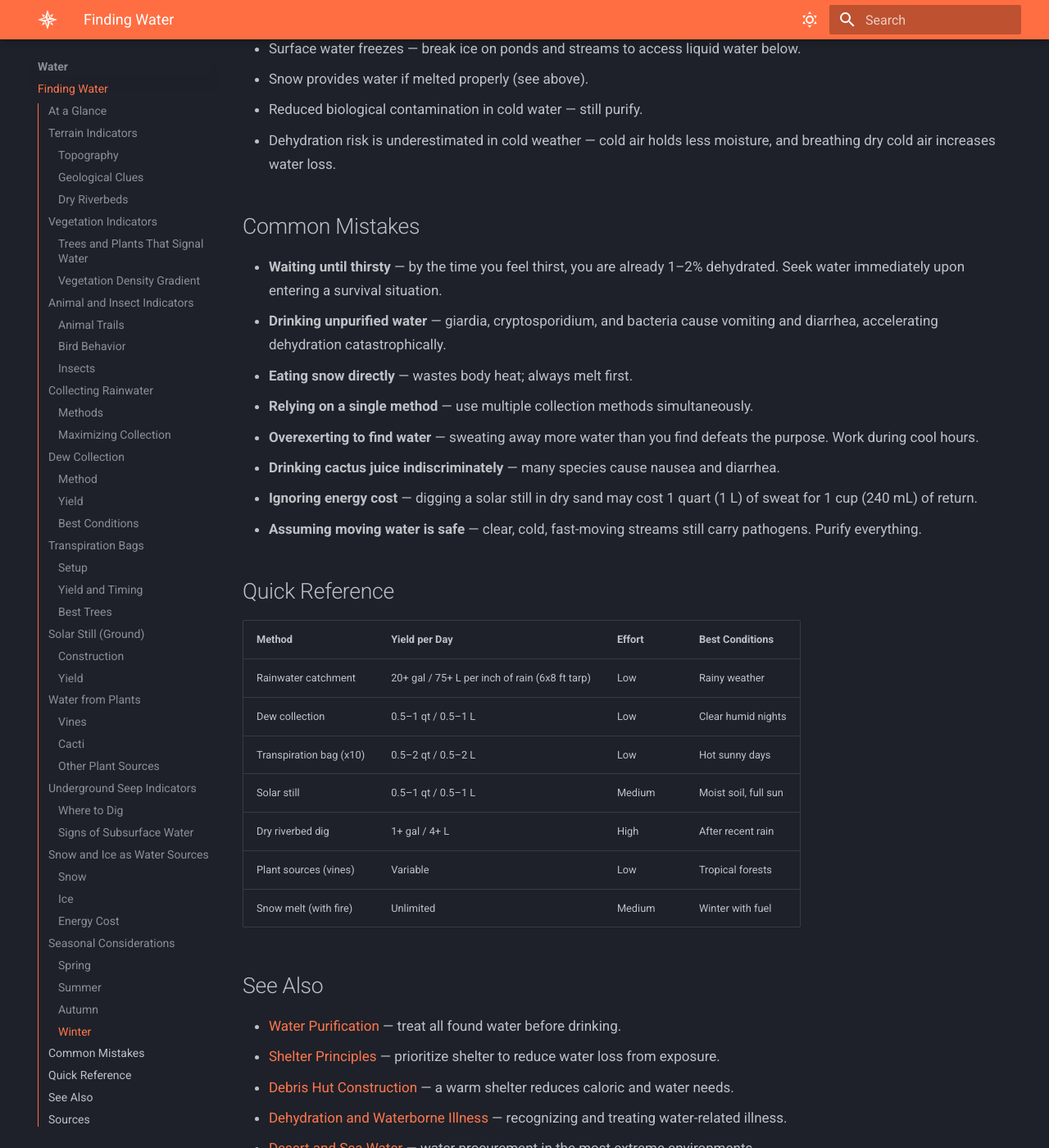
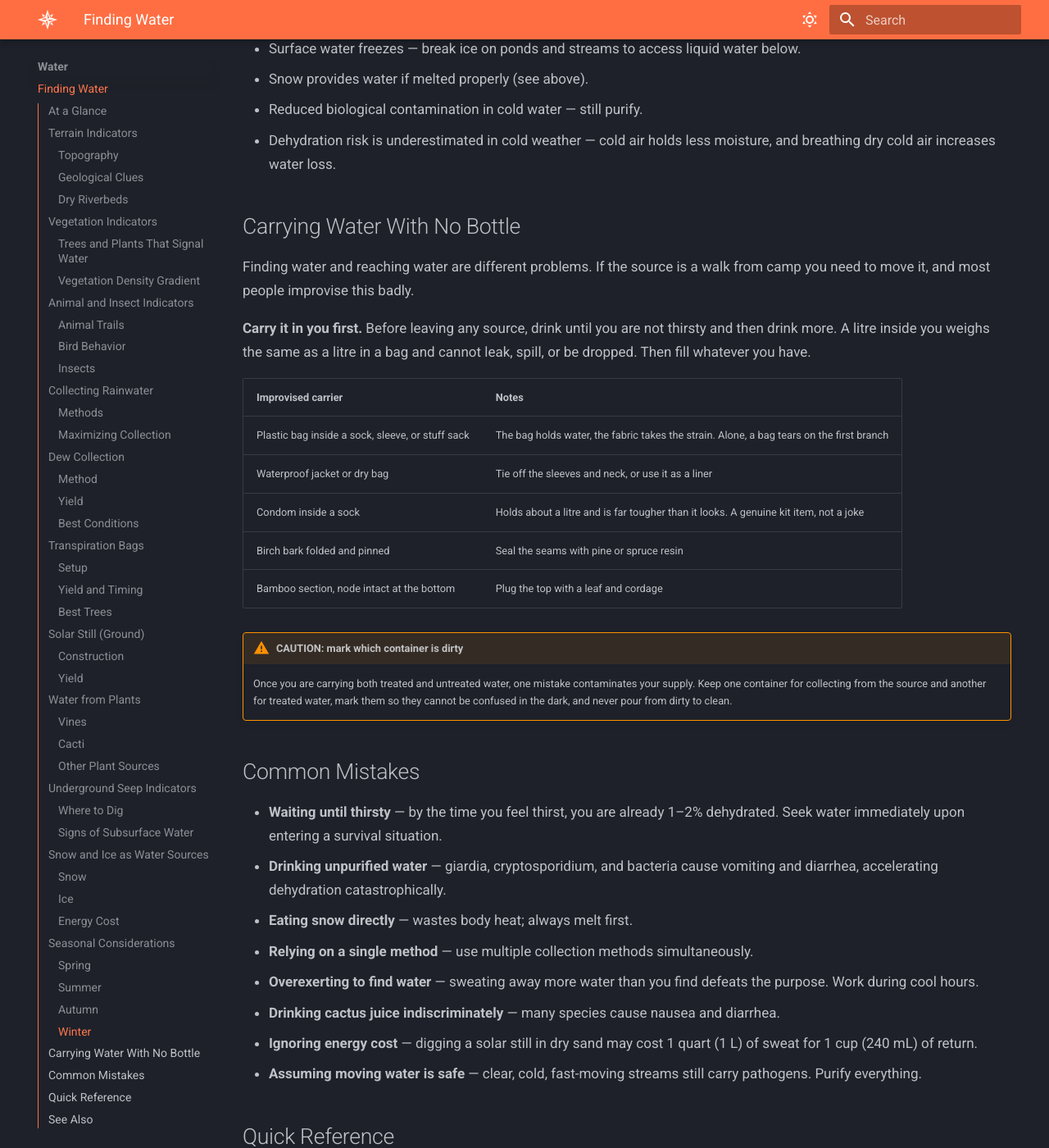
Before and after one commit to mmayden/WilderThings, an MkDocs documentation site: the page built from docs/water/finding-water.md, in a window 1280 px wide and 1400 px high, scrolled down 9189 px. Shown: the whole window at 82% size. Built offline with MkDocs 1.6.1 and Material for MkDocs 9.7.7, drawn with Linux system fonts in a browser that asks for light colours.

Commit message:
content: char cloth and carrying water — two things the corpus assumed you had
spark-methods states that traditional flint and steel requires char
cloth, the glossary defines it, the fire checklist lists it among tinder,
and nothing anywhere explained how to make it. Five references to a
material with no method. This predates the scope cut — no archived guide
covered it either.

Added the method to spark-methods, where flint and steel lives. The
details that decide whether it works: natural fibre only because
synthetics melt into beads, a tin with one small hole, and above all
letting it cool completely before opening, since opening it hot admits
oxygen and the whole batch flares to ash. Also what finished char cloth
looks like, because "brown patches means longer, grey and crumbling means
too far" is the difference between a batch that catches and one that does
not.

Second: nothing in the corpus covered moving water from a source back to
camp. Finding water and reaching water are different problems, and
water-storage was archived for good reason — it was about 55-gallon drums
and caching, not this.

The advice worth leading with is to carry it in you. Drink to satisfaction
at the source before leaving; a litre inside you cannot leak, spill, or be
dropped. Then the improvised carriers, with the one that actually
matters — a plastic bag inside a sock or sleeve, because the bag holds
water and the fabric takes the strain, and a bag alone tears on the first
branch.

Carried the dirty-container discipline across from the archived storage
guide, since carrying water is exactly when a stranded person ends up
holding both treated and untreated water at once.

Co-Authored-By: Claude Opus 5 (1M context) <noreply@anthropic.com>

```diff
--- a/docs/water/finding-water.md
+++ b/docs/water/finding-water.md
@@ -290,6 +290,29 @@ Melting snow without fire costs significant body heat and calories. Calculate th
 - Reduced biological contamination in cold water — still purify.
 - Dehydration risk is underestimated in cold weather — cold air holds less moisture, and breathing dry cold air increases water loss.
 
+## Carrying Water With No Bottle
+
+Finding water and reaching water are different problems. If the source is a walk from
+camp you need to move it, and most people improvise this badly.
+
+**Carry it in you first.** Before leaving any source, drink until you are not thirsty and
+then drink more. A litre inside you weighs the same as a litre in a bag and cannot leak,
+spill, or be dropped. Then fill whatever you have.
+
+| Improvised carrier | Notes |
+|---|---|
+| Plastic bag inside a sock, sleeve, or stuff sack | The bag holds water, the fabric takes the strain. Alone, a bag tears on the first branch |
+| Waterproof jacket or dry bag | Tie off the sleeves and neck, or use it as a liner |
+| Condom inside a sock | Holds about a litre and is far tougher than it looks. A genuine kit item, not a joke |
+| Birch bark folded and pinned | Seal the seams with pine or spruce resin |
+| Bamboo section, node intact at the bottom | Plug the top with a leaf and cordage |
+
+!!! warning "CAUTION: mark which container is dirty"
+    Once you are carrying both treated and untreated water, one mistake contaminates your
+    supply. Keep one container for collecting from the source and another for treated
+    water, mark them so they cannot be confused in the dark, and never pour from dirty to
+    clean.
+
 ## Common Mistakes
 
 - **Waiting until thirsty** — by the time you feel thirst, you are already 1–2% dehydrated. Seek water immediately upon entering a survival situation.
```
